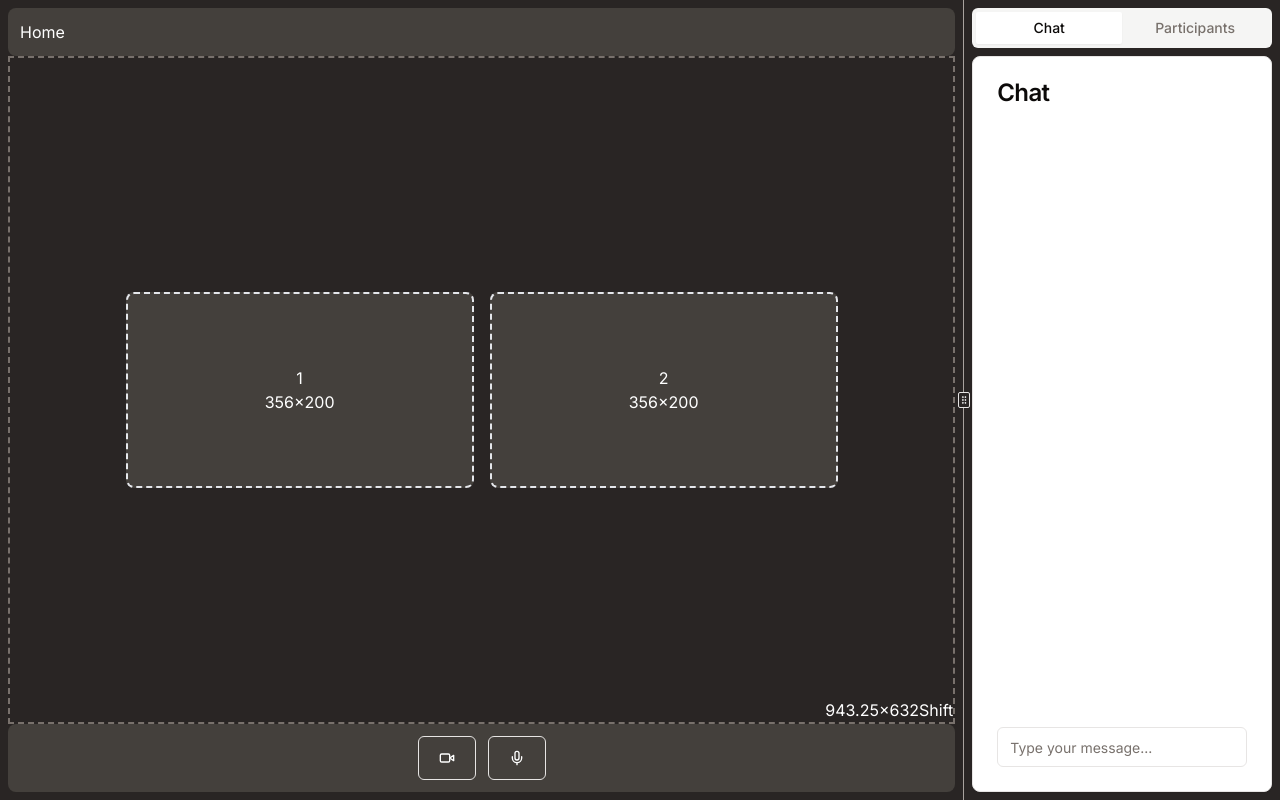
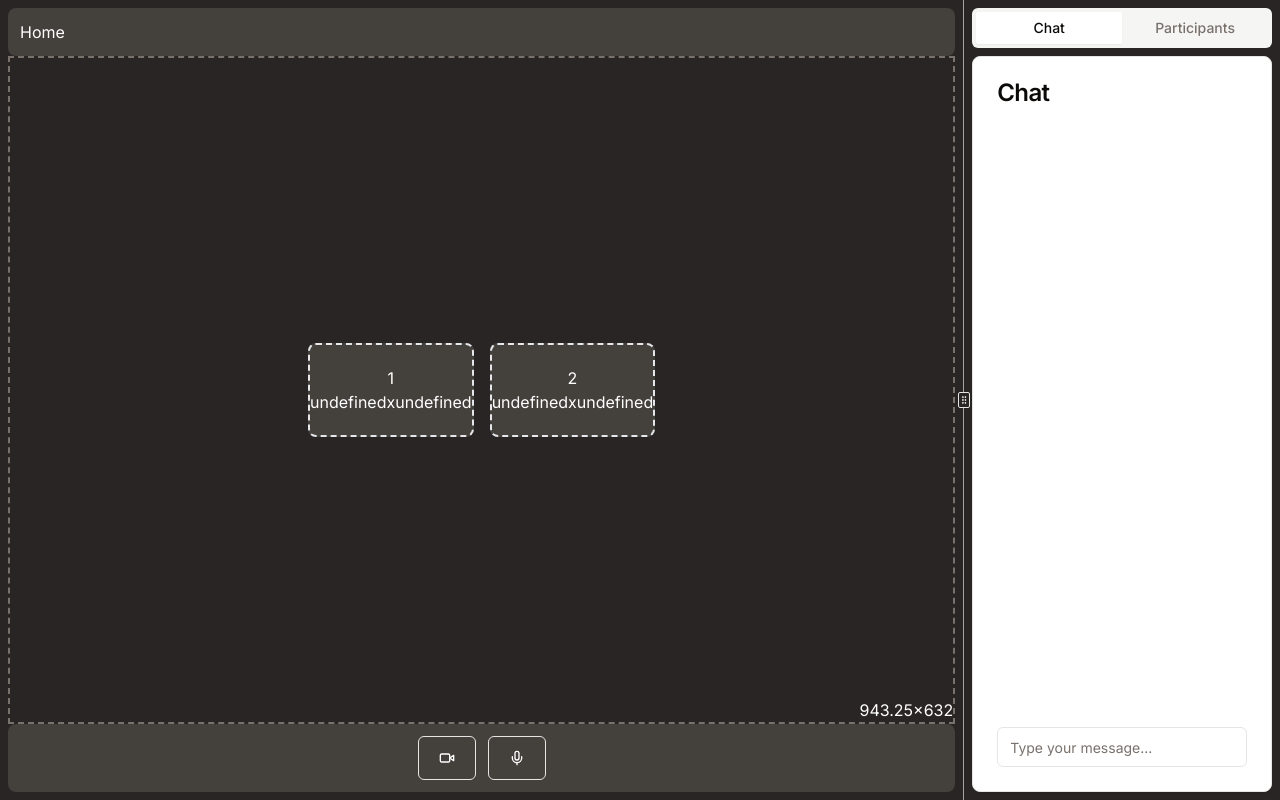
Before and after one commit to MilindShekhawat/video-conference-grid, a Next.js app: page / in a window 1280 px wide. Built offline with nearby package versions, Linux system fonts and the light colour scheme.

Commit message:
Calculate video size function in progress.

```diff
--- a/app/(main)/Grid.js
+++ b/app/(main)/Grid.js
@@ -5,51 +5,64 @@ export default function Grid() {
     // Aspect ratio 16:9
     // 1.78:1 Or 1:0.56
     const { width, height, ref } = useResizeDetector()
-    const [columns, setColumns] = useState(1)
-    const [size, setSize] = useState({
-        width: 1.78 * 200,
-        height: 200,
+    const [videoSize, setVideoSize] = useState({
+        videoWidth: width,
+        videoHeight: height,
     })
+
     const elements = 2
+    const videoHeight = Math.floor(height)
+    const videoWidth = Math.floor(videoHeight * 1.78)
 
-    function calculateColumns(elements) {
-        if (elements < 3) {
-            setColumns(elements)
-        } else if (elements < 10) {
-            setColumns(3)
-        } else if (elements < 12) {
-            setColumns(4)
-        } else {
-            setColumns(5)
-        }
+    //Total videos height is set to fit the container height
+    function resizeByHeight(video_height, _elements) {
+        video_height = height / _elements
+        const video_width = Math.floor(video_height * 1.78)
+        const _size = { videoWidth: video_width, videoHeight: video_height }
+        console.log("resizeByHeight", _size)
+        return _size
+    }
+    //Total videos width is set to fit the container width
+    function resizeByWidth(video_width, _elements) {
+        video_width = width / _elements
+        const video_height = Math.floor(video_width * 0.56)
+        const _size = { videoWidth: video_width, videoHeight: video_height }
+        console.log("resizeByWidth", _size)
+        return _size
     }
 
-    // useEffect(() => {
-    //     calculateColumns(elements);
-    //     console.log(elements, columns);
-    // }, []);
+    function calcVideoSize() {
+        const rows = 2
+        const columns = 2
+        let resizedByHeight = resizeByHeight(videoHeight, rows)
+        let resizedByWidth = resizeByWidth(videoWidth, columns)
+    }
 
-    function handleLayoutShift() {
-        setSize({ width: width / 2, height: height / 2 })
-    }
+    useEffect(() => {
+        calcVideoSize()
+    }, [width, height])
+
     return (
         <div
             ref={ref}
-            className="relative flex flex-wrap content-center justify-center flex-grow gap-4 py-4 overflow-hidden border-2 border-dashed border-stone-500">
+            className="relative flex flex-wrap items-center content-center justify-center flex-grow gap-4 py-4 overflow-hidden border-2 border-dashed border-stone-500">
             {Array.from({ length: elements }, (_, i) => (
                 <div
                     key={i}
                     className="border-2 border-dashed rounded-lg aspect-video bg-stone-700"
-                    style={{ width: `${size.width - 8}px` }}>
+                    style={{
+                        minWidth: `${videoSize.videoWidth - 10}px`,
+                        minHeight: `${videoSize.videoHeight - 10}px`,
+                    }}>
                     <div className="flex flex-col items-center justify-center h-full mx-auto">
                         <div>{i + 1}</div>
-                        <div>{`${size.width}x${size.height}`}</div>
+                        <div>{`${videoSize.videoWidth}x${videoSize.videoHeight}`}</div>
                     </div>
                 </div>
             ))}
             <div className="absolute bottom-0 right-0">
                 {`${width}x${height}`}
-                <button onClick={() => handleLayoutShift()}>Shift</button>
+                {/* <button onClick={() => calcVideoSize()}>Shift</button> */}
             </div>
         </div>
     )
```
